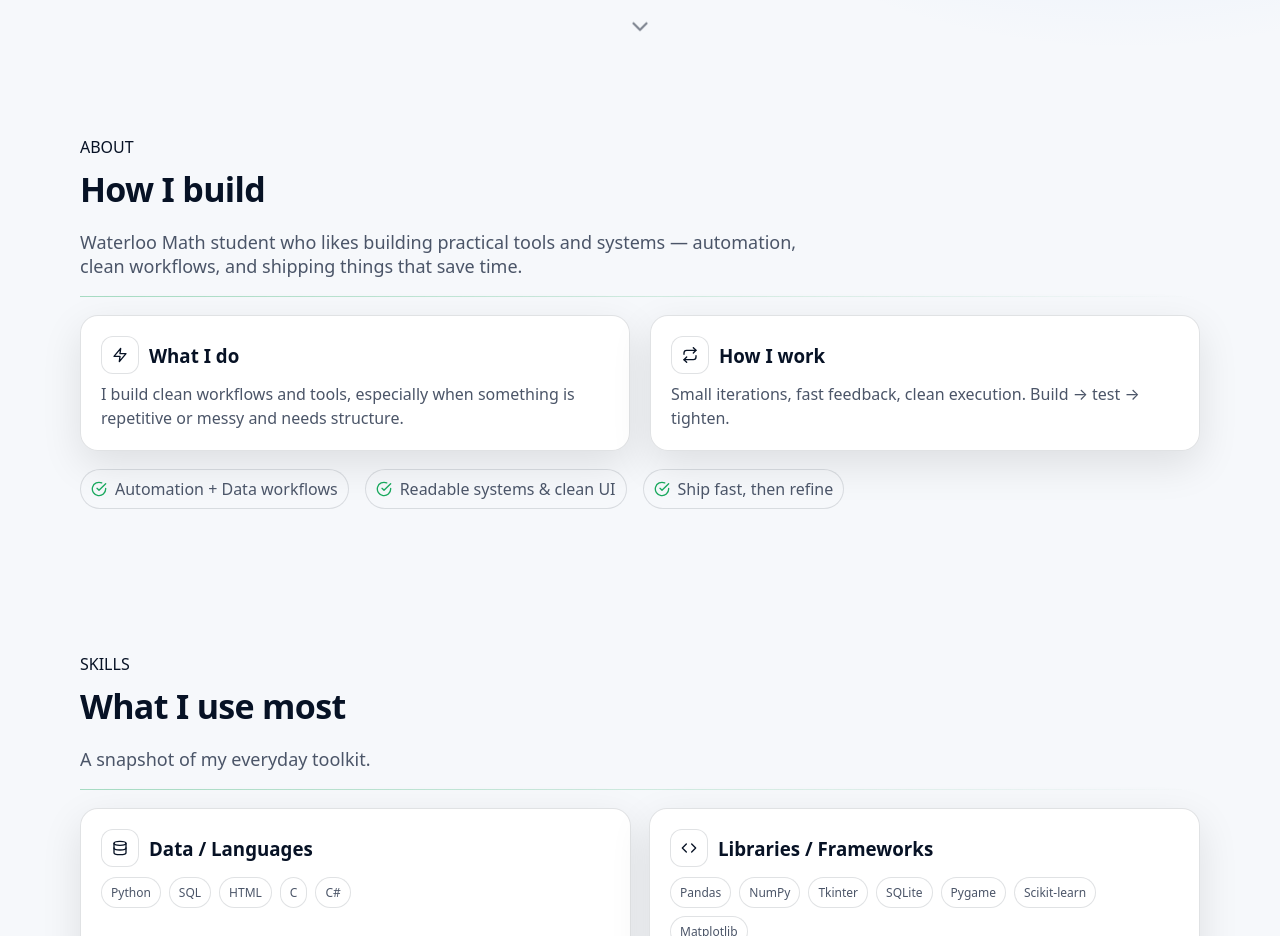
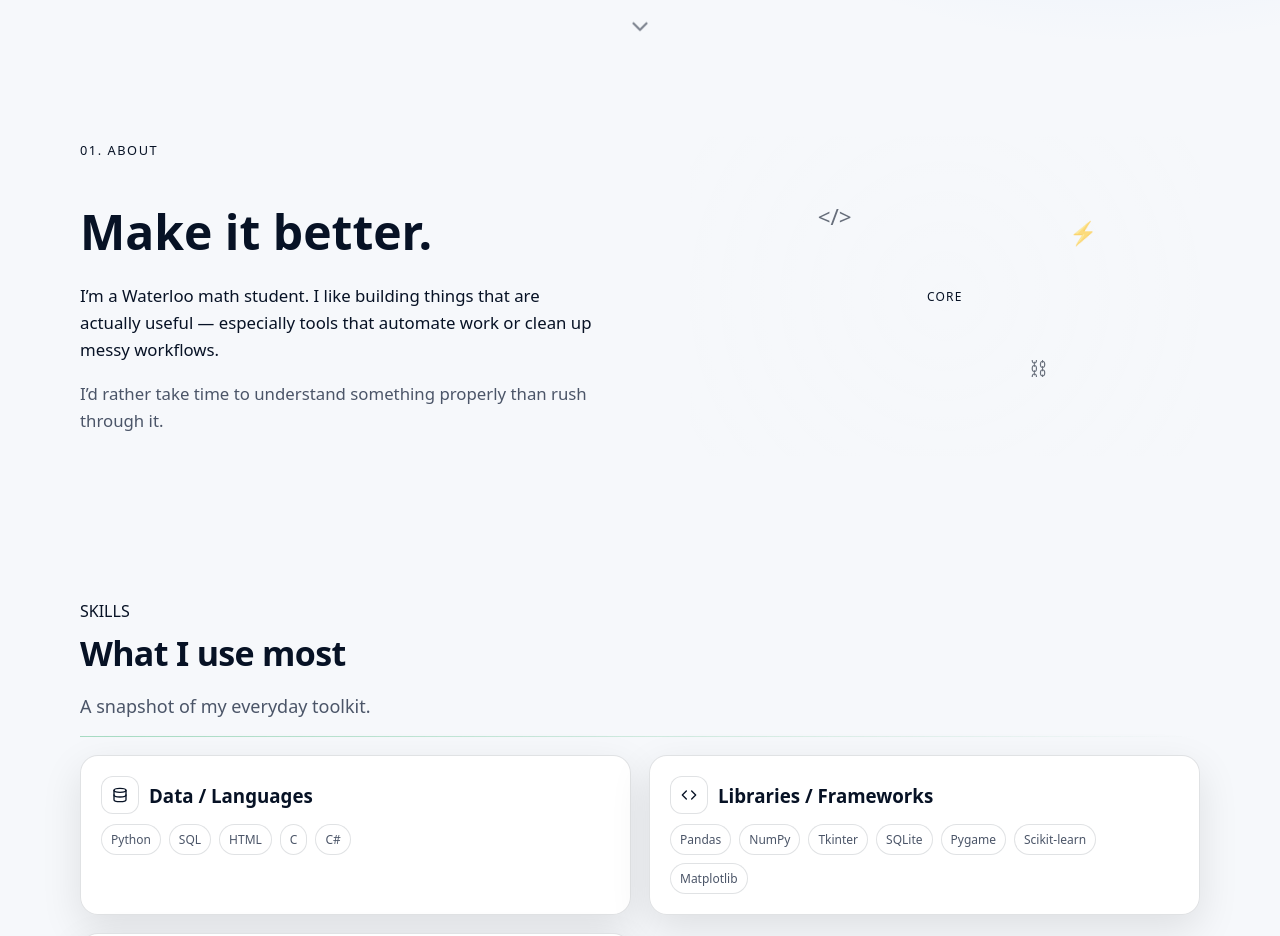
Before and after one commit to wagyuwagyu/portfolio, a React (Vite) app: page / in a window 1280 px wide. Shown: the part 800-1736 px from the top of the page. Built offline with nearby package versions, Linux system fonts and the light colour scheme.

Commit message:
changed about

```diff
--- a/src/App.css
+++ b/src/App.css
@@ -1137,3 +1137,91 @@ body,
   opacity: 1;
   transform: translateY(-1px);
 }
+
+.aboutSplit {
+  display: grid;
+  grid-template-columns: 1.1fr 1fr;
+  gap: 3rem;
+  align-items: center;
+}
+
+/* LEFT SIDE */
+
+.aboutKicker {
+  font-size: 0.8rem;
+  letter-spacing: 0.12em;
+  color: var(--accent);
+  margin-bottom: 1rem;
+}
+
+.aboutTitle {
+  font-size: clamp(2.2rem, 4vw, 3rem);
+  font-weight: 700;
+  margin-bottom: 1.2rem;
+}
+
+.aboutText {
+  font-size: 1.05rem;
+  line-height: 1.6;
+  max-width: 520px;
+  margin-bottom: 1rem;
+}
+
+/* RIGHT SIDE */
+
+.aboutVisual {
+  position: relative;
+  height: 320px;
+  border-radius: 16px;
+  border: 1px solid rgba(255,255,255,0.08);
+  background: radial-gradient(circle at center, rgba(255,255,255,0.04), transparent);
+  display: flex;
+  align-items: center;
+  justify-content: center;
+}
+
+/* core circle */
+.aboutCore {
+  width: 90px;
+  height: 90px;
+  border-radius: 50%;
+  border: 2px solid var(--accent);
+  display: flex;
+  align-items: center;
+  justify-content: center;
+  font-size: 0.75rem;
+  letter-spacing: 0.1em;
+}
+
+/* floating elements */
+.aboutFloating {
+  position: absolute;
+  font-size: 1.4rem;
+  opacity: 0.6;
+}
+
+.aboutFloating--code {
+  top: 20%;
+  left: 25%;
+}
+
+.aboutFloating--bolt {
+  top: 25%;
+  right: 20%;
+}
+
+.aboutFloating--nodes {
+  bottom: 20%;
+  right: 30%;
+}
+
+/* mobile */
+@media (max-width: 900px) {
+  .aboutSplit {
+    grid-template-columns: 1fr;
+  }
+
+  .aboutVisual {
+    height: 260px;
+  }
+}
--- a/src/components/About.jsx
+++ b/src/components/About.jsx
@@ -15,41 +15,39 @@ function Feature({ icon, title, children }) {
 export default function About() {
   return (
     <section id="about" className="section section--tight">
-      <div className="container">
-        <div className="sectionHead">
-          <div className="kicker">ABOUT</div>
-          <h2 className="h2 h2--big">How I build</h2>
-          <p className="lead">
-            Waterloo Math student who likes building practical tools and systems — automation,
-            clean workflows, and shipping things that save time.
+      <div className="container aboutSplit">
+
+        {/* LEFT */}
+        <div className="aboutLeft">
+          <div className="aboutKicker">01. ABOUT</div>
+
+          <h2 className="aboutTitle">
+            Make it better.
+          </h2>
+
+          <p className="aboutText">
+            I’m a Waterloo math student.
+            I like building things that are actually useful — especially tools that automate work or clean up messy workflows.
           </p>
-          <div className="sectionRule" />
+
+          <p className="aboutText muted">
+            I’d rather take time to understand something properly than rush through it.
+          </p>
         </div>
 
-        <div className="grid2 grid2--features">
-          <Feature icon={<FiZap />} title="What I do">
-            I build clean workflows and tools, especially when something is repetitive or messy and needs structure.
-          </Feature>
+        {/* RIGHT */}
+        <div className="aboutRight">
+          <div className="aboutVisual">
+            <div className="aboutCore">
+              <span>CORE</span>
+            </div>
 
-          <Feature icon={<FiRepeat />} title="How I work">
-            Small iterations, fast feedback, clean execution. Build → test → tighten.
-          </Feature>
+            <div className="aboutFloating aboutFloating--code">{"</>"}</div>
+            <div className="aboutFloating aboutFloating--bolt">⚡</div>
+            <div className="aboutFloating aboutFloating--nodes">⛓</div>
+          </div>
         </div>
 
-        <div className="miniHighlights">
-          <div className="miniItem">
-            <FiCheckCircle className="miniIcon" />
-            <span>Automation + Data workflows</span>
-          </div>
-          <div className="miniItem">
-            <FiCheckCircle className="miniIcon" />
-            <span>Readable systems & clean UI</span>
-          </div>
-          <div className="miniItem">
-            <FiCheckCircle className="miniIcon" />
-            <span>Ship fast, then refine</span>
-          </div>
-        </div>
       </div>
     </section>
   );
```
